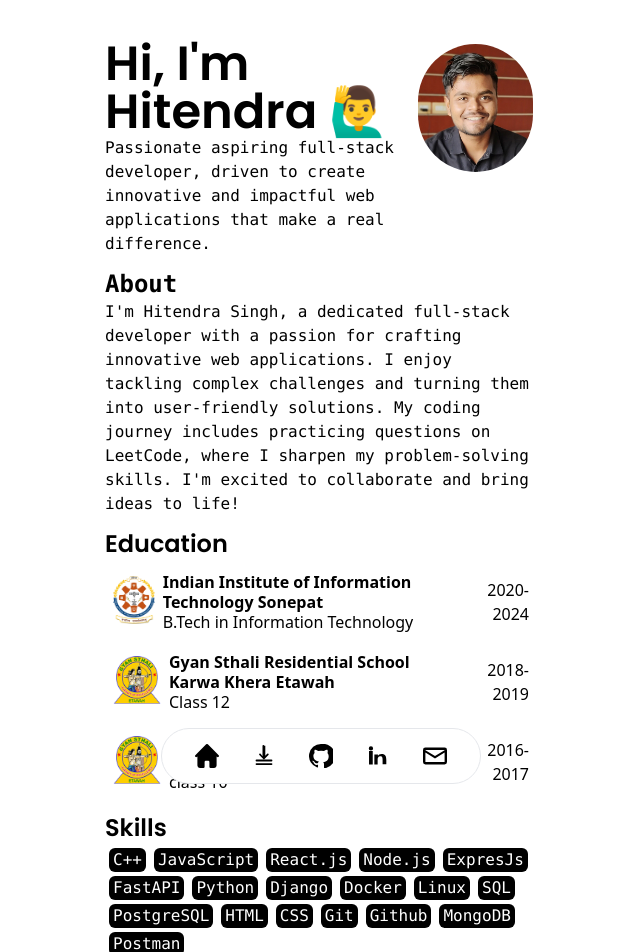
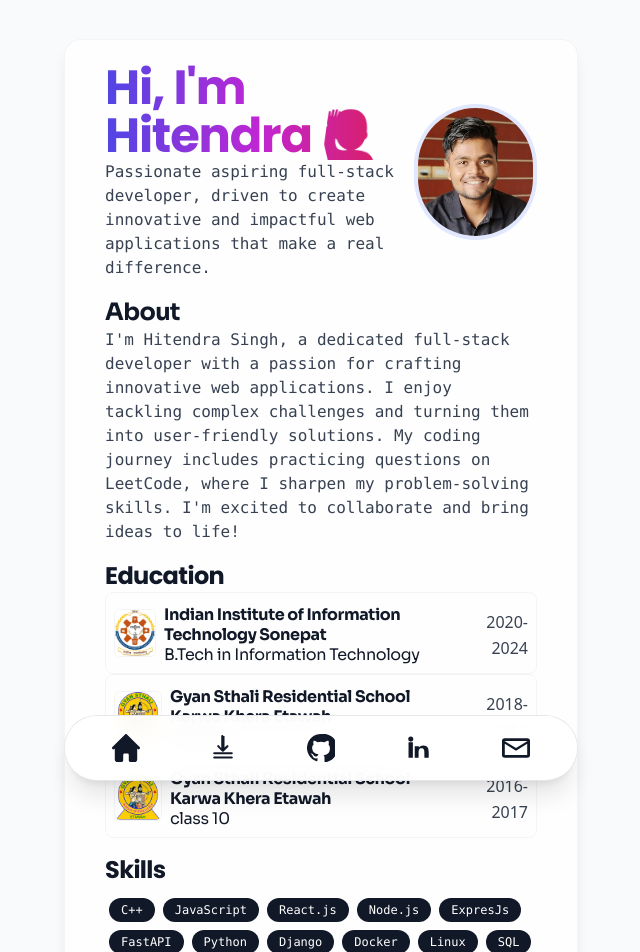
Before and after one commit to Hitendra007/Portfolio, a React (Vite) app: page / in a window 1280 px wide. Shown: the top 952 px of the page, without its empty margins (319-959 px from the left). Built offline with nearby package versions, Linux system fonts and the light colour scheme.

Commit message:
updated full portfolio ui

```diff
--- a/src/App.jsx
+++ b/src/App.jsx
@@ -31,15 +31,16 @@ function App() {
       <div
         className={`mx-auto mt-10 px-4 sm:px-6 md:px-8 lg:px-10 w-full sm:w-4/5 md:w-3/5 lg:w-2/5 ${
           isLoading ? "opacity-30 pointer-events-none" : "opacity-100"
-        } transition-opacity duration-500`}
+        } transition-opacity duration-500 bg-white/80 backdrop-blur rounded-2xl shadow-lg ring-1 ring-gray-100 py-6`}
       >
         <About />
         <Projects />
         <Coding />
         <WorkExperience />
         <Contact />
-        <BottomNavBar />
       </div>
+      {/* Keep navbar outside the container so it always stays on top and visible */}
+      <BottomNavBar />
     </>
   );
 }
--- a/src/Components/About/About.jsx
+++ b/src/Components/About/About.jsx
@@ -5,23 +5,23 @@ import SchoolLogo from '../../assets/school.png'
 import {skills} from '../../Constansts/constants.js'
 function About() {
     return (
-        <div className='flex flex-col space-y-3  font-mono'>
-            <div className="flex flex-row ">
+        <div className='flex flex-col space-y-4  font-mono'>
+            <div className="flex flex-row items-center justify-between">
                 <div className='flex flex-col'>
-                    <h1 className="font-poppins font-extrabold text-5xl">Hi, I'm Hitendra 🙋‍♂️</h1>
-                    <p className="text-base  max-w-2xl">
+                    <h1 className="font-poppins font-extrabold text-5xl bg-clip-text text-transparent bg-gradient-to-r from-indigo-600 via-fuchsia-600 to-rose-600">Hi, I'm Hitendra 🙋‍♂️</h1>
+                    <p className="text-base max-w-2xl text-gray-700">
                         Passionate aspiring full-stack developer, driven to create innovative and impactful web applications that make a real difference.
                     </p>
                 </div>
                 <img
                     src={ProfileImage}
                     alt="Profile"
-                    className="w-32 h-32 rounded-full mx-1 my-1"
+                    className="w-32 h-32 rounded-full mx-1 my-1 ring-4 ring-indigo-100 shadow"
                 />
             </div>
             <div className='flex flex-col'>
                 <h1 className=' font-bold text-2xl'>About</h1>
-                <p className='text-base max-w-2xl'>I'm Hitendra Singh, a dedicated full-stack developer with a passion for crafting innovative web applications. I enjoy tackling complex challenges and turning them into user-friendly solutions. My coding journey includes practicing questions on LeetCode, where I sharpen my problem-solving skills. I'm excited to collaborate and bring ideas to life!</p>
+                <p className='text-base max-w-2xl text-gray-700'>I'm Hitendra Singh, a dedicated full-stack developer with a passion for crafting innovative web applications. I enjoy tackling complex challenges and turning them into user-friendly solutions. My coding journey includes practicing questions on LeetCode, where I sharpen my problem-solving skills. I'm excited to collaborate and bring ideas to life!</p>
             </div>
             <div className='flex flex-col'>
                 <h1 className='font-poppins font-bold text-2xl'>Education</h1>
@@ -29,9 +29,9 @@ function About() {
                     href="https://iiitsonepat.ac.in/"
                     target="_blank"
                     rel="noopener noreferrer"
-                    className="flex flex-row items-center space-y-1 font-sans hover:bg-gray-100 rounded p-2"
+                    className="flex flex-row items-center space-y-1 font-sans hover:bg-gray-100 rounded-lg p-2 border border-gray-100"
                 >
-                    <img src={CollegeLogo} alt="college logo" className='w-12 h-12' />
+                    <img src={CollegeLogo} alt="college logo" className='w-12 h-12 rounded-md border border-gray-100' />
                     <div className='mx-2 flex flex-col leading-tight text-1xl'>
                         <h3 className='font-bold'>Indian Institute of Information Technology Sonepat</h3>
                         <h4>B.Tech in Information Technology</h4>
@@ -43,9 +43,9 @@ function About() {
                     href="http://www.gyansthaliresidential.com/"
                     target="_blank"
                     rel="noopener noreferrer"
-                    className="flex flex-row items-center space-y-1 font-sans hover:bg-gray-100 rounded p-2"
+                    className="flex flex-row items-center space-y-1 font-sans hover:bg-gray-100 rounded-lg p-2 border border-gray-100"
                 >
-                    <img src={SchoolLogo} alt="college logo" className='w-12 h-12' />
+                    <img src={SchoolLogo} alt="college logo" className='w-12 h-12 rounded-md border border-gray-100' />
                     <div className='mx-2 flex flex-col leading-tight text-1xl'>
                         <h3 className='font-bold'>Gyan Sthali Residential School Karwa Khera Etawah</h3>
                         <h4>Class 12</h4>
@@ -57,9 +57,9 @@ function About() {
                     href="http://www.gyansthaliresidential.com/"
                     target="_blank"
                     rel="noopener noreferrer"
-                    className="flex flex-row items-center space-y-1 font-sans hover:bg-gray-100 rounded p-2"
+                    className="flex flex-row items-center space-y-1 font-sans hover:bg-gray-100 rounded-lg p-2 border border-gray-100"
                 >
-                    <img src={SchoolLogo} alt="college logo" className='w-12 h-12' />
+                    <img src={SchoolLogo} alt="college logo" className='w-12 h-12 rounded-md border border-gray-100' />
                     <div className='mx-2 flex flex-col leading-tight text-1xl'>
                         <h3 className='font-bold'>Gyan Sthali Residential School Karwa Khera Etawah</h3>
                         <h4>class 10</h4>
@@ -69,10 +69,12 @@ function About() {
             </div>
             <div>
                 <h1 className='font-bold text-2xl font-poppins'>Skills</h1>
-                <div className='flex flex-row flex-wrap'>
+                <div className='flex flex-row flex-wrap mt-1'>
                      {
                         skills.map((skill,index)=>(
-                            <button key={index} className='bg-black text-white px-1 mx-1 rounded-md mt-1 hover:bg-gray-800'>{skill}</button>
+                            <span key={index} className='inline-flex items-center rounded-full bg-gray-900 text-white px-3 py-1 mx-1 mt-2 text-xs font-medium hover:bg-gray-800'>
+                                {skill}
+                            </span>
                         ))
                      }
                 </div>
--- a/src/Components/Navbar/BottomNavBar.jsx
+++ b/src/Components/Navbar/BottomNavBar.jsx
@@ -7,30 +7,24 @@ const BottomNavBar = () => {
     // Scroll to the top of the page
     window.scrollTo({ top: 0, behavior: "smooth" });
 
-    // Reduce the width of the navbar
+    // Optional click feedback (no shrinking to avoid layout jump)
     setIsHomeClicked(true);
-
-    // Optionally, reset the navbar width after a few seconds
-    setTimeout(() => {
-      setIsHomeClicked(false);
-    }, 500); // Change 500ms delay as per your preference
+    setTimeout(() => setIsHomeClicked(false), 200);
   };
 
   return (
     <div
-      className={`fixed z-50 h-14 w-full lg:w-1/4 max-w-full sm:max-w-lg -translate-x-1/2 bg-white border border-gray-200 rounded-full bottom-4 left-1/2 transition-all ${
-        isHomeClicked ? "max-w-xs" : "max-w-lg"
-      }`}
+      className={`fixed z-[60] h-16 w-full max-w-xl sm:max-w-2xl lg:max-w-lg -translate-x-1/2 bg-white/95 backdrop-blur-md rounded-full bottom-5 left-1/2 transition-all shadow-xl ring-1 ring-gray-200`}
     >
-      <div className="grid h-full grid-cols-5 gap-2 px-2 sm:px-5 items-center">
+      <div className="grid h-full grid-cols-5 gap-1 sm:gap-2 px-2 sm:px-4 items-center">
         {/* Home Button */}
         <button
           type="button"
           onClick={handleHomeClick}
-          className="inline-flex items-center justify-center p-2 hover:bg-gray-50 rounded-full group"
+          className="inline-flex items-center justify-center p-3 hover:bg-gray-50 rounded-full group"
         >
           <svg
-            className="w-5 h-5 sm:w-6 sm:h-6 text-black group-hover:text-gray-500"
+            className={`w-7 h-7 text-gray-900 ${isHomeClicked ? 'scale-95' : ''} group-hover:text-gray-600 transition-transform`}
             xmlns="http://www.w3.org/2000/svg"
             fill="currentColor"
             viewBox="0 0 20 20"
@@ -44,10 +38,10 @@ const BottomNavBar = () => {
           href="https://drive.google.com/file/d/1tkxIDgEBMzOZiPYT_5Q1QtekSZVDbK1O/view?usp=sharing"
           target="_blank"
           rel="noopener noreferrer"
-          className="inline-flex items-center justify-center p-2 hover:bg-gray-50 rounded-full group"
+          className="inline-flex items-center justify-center p-3 hover:bg-gray-50 rounded-full group"
         >
           <svg
-            className="w-5 h-5 sm:w-6 sm:h-6 text-black group-hover:text-gray-500"
+            className="w-7 h-7 text-gray-900 group-hover:text-gray-600"
             xmlns="http://www.w3.org/2000/svg"
             fill="currentColor"
             viewBox="0 0 20 20"
@@ -61,10 +55,10 @@ const BottomNavBar = () => {
           href="https://github.com/Hitendra007"
           target="_blank"
           rel="noopener noreferrer"
-          className="inline-flex items-center justify-center p-2 hover:bg-gray-50 rounded-full group"
+          className="inline-flex items-center justify-center p-3 hover:bg-gray-50 rounded-full group"
         >
           <svg
-            className="w-5 h-5 sm:w-6 sm:h-6 text-black group-hover:text-gray-500"
+            className="w-7 h-7 text-gray-900 group-hover:text-gray-600"
             xmlns="http://www.w3.org/2000/svg"
             fill="currentColor"
             viewBox="0 0 20 20"
@@ -78,10 +72,10 @@ const BottomNavBar = () => {
           href="https://www.linkedin.com/in/hitendrasingh1729/"
           target="_blank"
           rel="noopener noreferrer"
-          className="inline-flex items-center justify-center p-2 hover:bg-gray-50 rounded-full group"
+          className="inline-flex items-center justify-center p-3 hover:bg-gray-50 rounded-full group"
         >
           <svg
-            className="w-5 h-5 sm:w-6 sm:h-6 text-black group-hover:text-gray-500"
+            className="w-7 h-7 text-gray-900 group-hover:text-gray-600"
             xmlns="http://www.w3.org/2000/svg"
             fill="currentColor"
             viewBox="0 0 20 20"
@@ -93,10 +87,10 @@ const BottomNavBar = () => {
         {/* Email */}
         <a
           href="mailto:hitendra369432@gmail.com"
-          className="inline-flex items-center justify-center p-2 hover:bg-gray-50 rounded-full group"
+          className="inline-flex items-center justify-center p-3 hover:bg-gray-50 rounded-full group"
         >
           <svg
-            className="w-5 h-5 sm:w-6 sm:h-6 text-black group-hover:text-gray-500"
+            className="w-7 h-7 text-gray-900 group-hover:text-gray-600"
             xmlns="http://www.w3.org/2000/svg"
             fill="currentColor"
             viewBox="0 0 20 20"
--- a/src/index.css
+++ b/src/index.css
@@ -1,5 +1,39 @@
-@import url('https://fonts.googleapis.com/css2?family=Poppins:wght@400;600&display=swap');
+@import url('https://fonts.googleapis.com/css2?family=Poppins:wght@400;600;700&family=Plus+Jakarta+Sans:wght@400;500;600;700;800&family=Sora:wght@400;600;700&display=swap');
 
 @tailwind base;
 @tailwind components;
 @tailwind utilities;
+
+@layer base {
+  html, body {
+    @apply bg-gray-50 text-gray-900 antialiased;
+    font-family: 'Plus Jakarta Sans', -apple-system, BlinkMacSystemFont, 'Segoe UI', Roboto, Helvetica, Arial, 'Apple Color Emoji', 'Segoe UI Emoji', 'Segoe UI Symbol';
+  }
+
+  h1, h2, h3, h4, h5, h6 {
+    font-family: 'Sora', 'Poppins', ui-sans-serif, system-ui;
+    @apply tracking-tight text-gray-900;
+  }
+
+  p {
+    @apply leading-relaxed text-gray-700;
+  }
+
+  small {
+    @apply text-gray-500;
+  }
+
+  ::selection {
+    @apply bg-indigo-200 text-gray-900;
+  }
+}
+
+@layer components {
+  .card-premium {
+    @apply bg-white/80 backdrop-blur rounded-2xl shadow-lg ring-1 ring-gray-100;
+  }
+
+  .badge-premium {
+    @apply inline-flex items-center rounded-full px-2.5 py-0.5 text-xs font-medium border;
+  }
+}
```
Also changed, not shown: src/Components/WorkExperience/WorkExperience.jsx (+30 -8 lines), src/Constansts/constants.js (+20 -0 lines), public/media/company/toonsutra.jpg (added), 1 other file (tests, documents, lock files or other folders).
